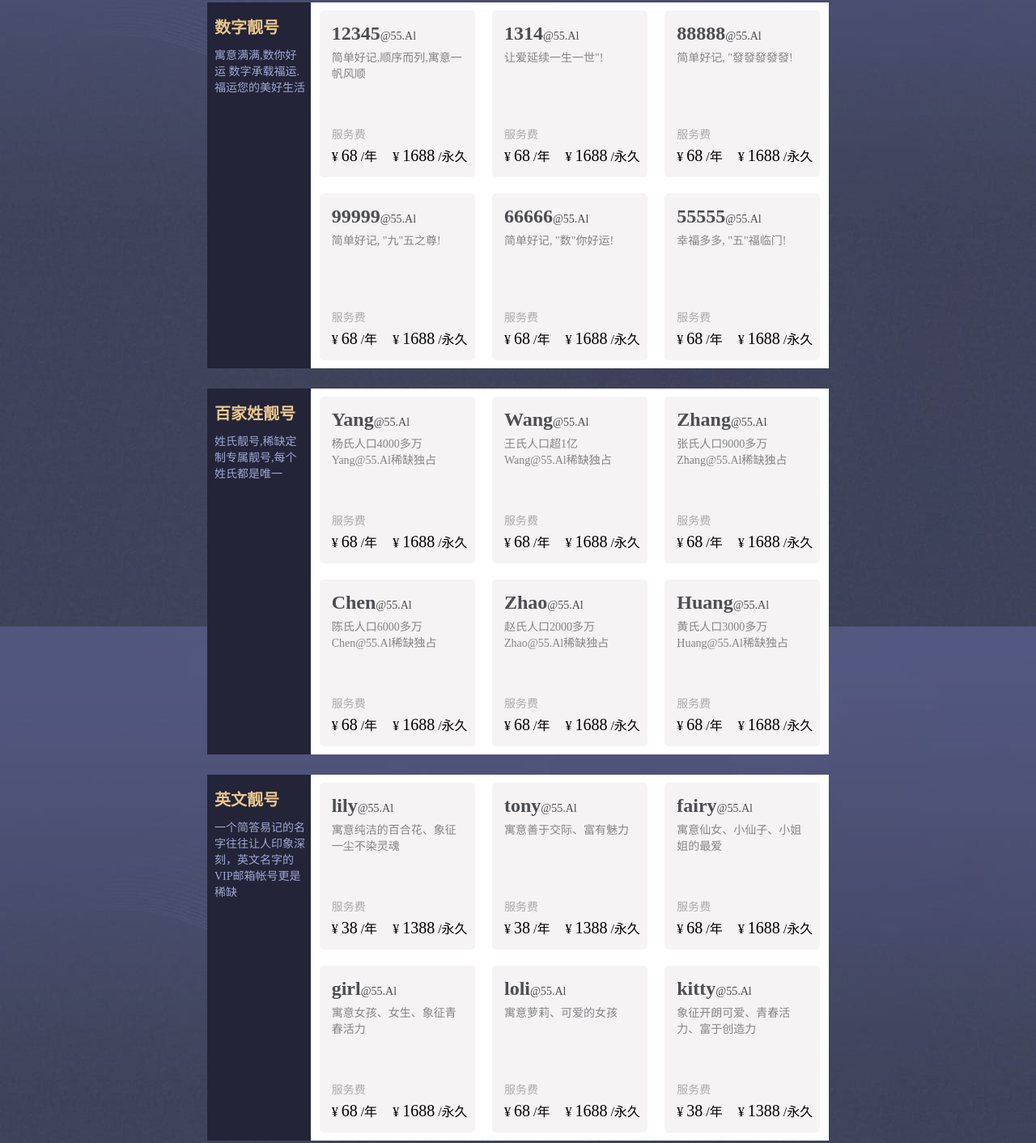
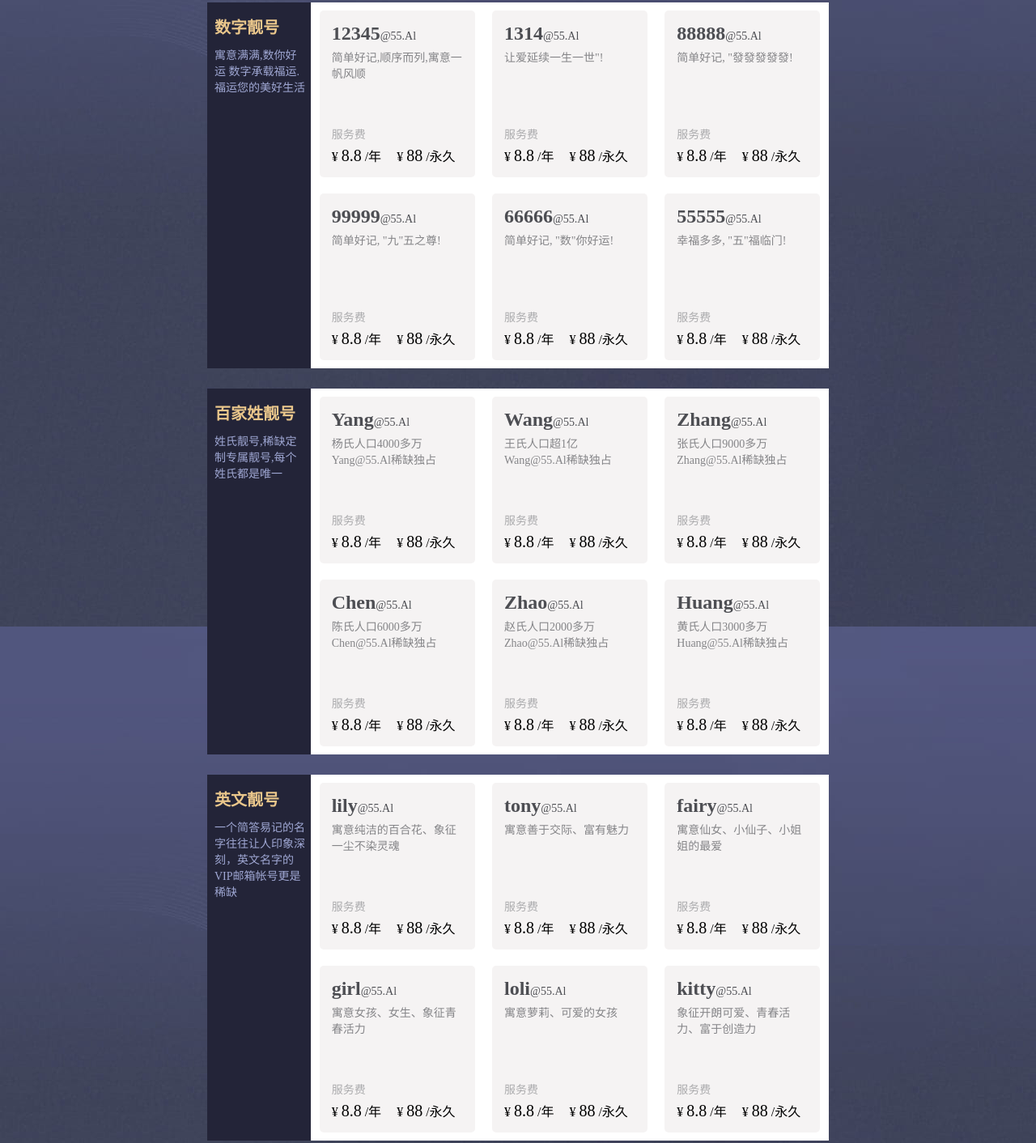
Before and after one commit to zxzicn/zxzicn.github.io, a plain HTML site: page index.html in a window 1280 px wide. Shown: the part 1386-2798 px from the top of the page at 81% size. Drawn offline with Linux system fonts and the light colour scheme.

Commit message:
Add files via upload

```diff
--- a/index.html
+++ b/index.html
@@ -65,9 +65,9 @@
                         </div>
                         <div class="liang-zhu-lie-k-money">
                             <span class="liang-zhu-lie-k-money-b">¥</span>
-                            <span class="liang-zhu-lie-k-money-je">88</span>
+                            <span class="liang-zhu-lie-k-money-je">18</span>
                             <span class="liang-zhu-lie-k-money-q">/年</span>
-                            <span class="liang-zhu-lie-k-money-je">1888</span>
+                            <span class="liang-zhu-lie-k-money-je">188</span>
                             <span class="liang-zhu-lie-k-money-q">/永久</span>
                         </div>
                         <div class="liang-zhu-lie-k-lx">服务费</div>
@@ -95,9 +95,9 @@
                         </div>
                         <div class="liang-zhu-lie-k-money">
                             <span class="liang-zhu-lie-k-money-b">¥</span>
-                            <span class="liang-zhu-lie-k-money-je">88</span>
+                            <span class="liang-zhu-lie-k-money-je">18</span>
                             <span class="liang-zhu-lie-k-money-q">/年</span>
-                            <span class="liang-zhu-lie-k-money-je">1688</span>
+                            <span class="liang-zhu-lie-k-money-je">188</span>
                             <span class="liang-zhu-lie-k-money-q">/永久</span>
                         </div>
                         <div class="liang-zhu-lie-k-lx">服务费</div>
@@ -125,9 +125,9 @@
                         </div>
                         <div class="liang-zhu-lie-k-money">
                             <span class="liang-zhu-lie-k-money-b">¥</span>
-                            <span class="liang-zhu-lie-k-money-je">88</span>
+                            <span class="liang-zhu-lie-k-money-je">18</span>
                             <span class="liang-zhu-lie-k-money-q">/年</span>
-                            <span class="liang-zhu-lie-k-money-je">1888</span>
+                            <span class="liang-zhu-lie-k-money-je">188</span>
                             <span class="liang-zhu-lie-k-money-q">/永久</span>
                         </div>
                         <div class="liang-zhu-lie-k-lx">服务费</div>
@@ -155,9 +155,9 @@
                         </div>
                         <div class="liang-zhu-lie-k-money">
                             <span class="liang-zhu-lie-k-money-b">¥</span>
-                            <span class="liang-zhu-lie-k-money-je">78</span>
+                            <span class="liang-zhu-lie-k-money-je">18</span>
                             <span class="liang-zhu-lie-k-money-q">/年</span>
-                            <span class="liang-zhu-lie-k-money-je">1788</span>
+                            <span class="liang-zhu-lie-k-money-je">188</span>
                             <span class="liang-zhu-lie-k-money-q">/永久</span>
                         </div>
                         <div class="liang-zhu-lie-k-lx">服务费</div>
@@ -185,9 +185,9 @@
                         </div>
                         <div class="liang-zhu-lie-k-money">
                             <span class="liang-zhu-lie-k-money-b">¥</span>
-                            <span class="liang-zhu-lie-k-money-je">68</span>
+                            <span class="liang-zhu-lie-k-money-je">18</span>
                             <span class="liang-zhu-lie-k-money-q">/年</span>
-                            <span class="liang-zhu-lie-k-money-je">1688</span>
+                            <span class="liang-zhu-lie-k-money-je">188</span>
                             <span class="liang-zhu-lie-k-money-q">/永久</span>
                         </div>
                         <div class="liang-zhu-lie-k-lx">服务费</div>
@@ -215,9 +215,9 @@
                         </div>
                         <div class="liang-zhu-lie-k-money">
                             <span class="liang-zhu-lie-k-money-b">¥</span>
-                            <span class="liang-zhu-lie-k-money-je">68</span>
+                            <span class="liang-zhu-lie-k-money-je">18</span>
                             <span class="liang-zhu-lie-k-money-q">/年</span>
-                            <span class="liang-zhu-lie-k-money-je">1688</span>
+                            <span class="liang-zhu-lie-k-money-je">188</span>
                             <span class="liang-zhu-lie-k-money-q">/永久</span>
                         </div>
                         <div class="liang-zhu-lie-k-lx">服务费</div>
@@ -246,9 +246,9 @@
                         </div>
                         <div class="liang-zhu-lie-k-money">
                             <span class="liang-zhu-lie-k-money-b">¥</span>
-                            <span class="liang-zhu-lie-k-money-je">68</span>
+                            <span class="liang-zhu-lie-k-money-je">18</span>
                             <span class="liang-zhu-lie-k-money-q">/年</span>
-                            <span class="liang-zhu-lie-k-money-je">1688</span>
+                            <span class="liang-zhu-lie-k-money-je">188</span>
                             <span class="liang-zhu-lie-k-money-q">/永久</span>
                         </div>
                         <div class="liang-zhu-lie-k-lx">服务费</div>
@@ -277,9 +277,9 @@
                         </div>
                         <div class="liang-zhu-lie-k-money">
                             <span class="liang-zhu-lie-k-money-b">¥</span>
-                            <span class="liang-zhu-lie-k-money-je">88</span>
+                            <span class="liang-zhu-lie-k-money-je">18</span>
                             <span class="liang-zhu-lie-k-money-q">/年</span>
-                            <span class="liang-zhu-lie-k-money-je">1888</span>
+                            <span class="liang-zhu-lie-k-money-je">188</span>
                             <span class="liang-zhu-lie-k-money-q">/永久</span>
                         </div>
                         <div class="liang-zhu-lie-k-lx">服务费</div>
@@ -308,9 +308,9 @@
                         </div>
                         <div class="liang-zhu-lie-k-money">
                             <span class="liang-zhu-lie-k-money-b">¥</span>
-                            <span class="liang-zhu-lie-k-money-je">78</span>
+                            <span class="liang-zhu-lie-k-money-je">18</span>
                             <span class="liang-zhu-lie-k-money-q">/年</span>
-                            <span class="liang-zhu-lie-k-money-je">1788</span>
+                            <span class="liang-zhu-lie-k-money-je">188</span>
                             <span class="liang-zhu-lie-k-money-q">/永久</span>
                         </div>
                         <div class="liang-zhu-lie-k-lx">服务费</div>
@@ -395,10 +395,10 @@
                             </div>
                             <div class="fl-b-right-lie-k-bt-money">
                                 <span class="fl-b-right-lie-k-bt-money-b">¥</span>
-                                <span class="fl-b-right-lie-k-bt-money-je">68</span>
+                                <span class="fl-b-right-lie-k-bt-money-je">8.8</span>
                                 <span class="fl-b-right-lie-k-bt-money-q">/年</span>
                                 <span class="fl-b-right-lie-k-bt-money-b">¥</span>
-                                <span class="fl-b-right-lie-k-bt-money-je">1688</span>
+                                <span class="fl-b-right-lie-k-bt-money-je">88</span>
                                 <span class="fl-b-right-lie-k-bt-money-q">/永久</span>
                             </div></a>
                         </div>
@@ -424,10 +424,10 @@
                             </div>
                             <div class="fl-b-right-lie-k-bt-money">
                                 <span class="fl-b-right-lie-k-bt-money-b">¥</span>
-                                <span class="fl-b-right-lie-k-bt-money-je">68</span>
+                                <span class="fl-b-right-lie-k-bt-money-je">8.8</span>
                                 <span class="fl-b-right-lie-k-bt-money-q">/年</span>
                                 <span class="fl-b-right-lie-k-bt-money-b">¥</span>
-                                <span class="fl-b-right-lie-k-bt-money-je">1688</span>
+                                <span class="fl-b-right-lie-k-bt-money-je">88</span>
                                 <span class="fl-b-right-lie-k-bt-money-q">/永久</span>
                             </div></a>
 
@@ -454,10 +454,10 @@
                             </div>
                             <div class="fl-b-right-lie-k-bt-money">
                                 <span class="fl-b-right-lie-k-bt-money-b">¥</span>
-                                <span class="fl-b-right-lie-k-bt-money-je">68</span>
+                                <span class="fl-b-right-lie-k-bt-money-je">8.8</span>
                                 <span class="fl-b-right-lie-k-bt-money-q">/年</span>
                                 <span class="fl-b-right-lie-k-bt-money-b">¥</span>
-                                <span class="fl-b-right-lie-k-bt-money-je">1688</span>
+                                <span class="fl-b-right-lie-k-bt-money-je">88</span>
                                 <span class="fl-b-right-lie-k-bt-money-q">/永久</span>
                             </div></a>
 
@@ -484,10 +484,10 @@
                             </div>
                             <div class="fl-b-right-lie-k-bt-money">
                                 <span class="fl-b-right-lie-k-bt-money-b">¥</span>
-                                <span class="fl-b-right-lie-k-bt-money-je">68</span>
+                                <span class="fl-b-right-lie-k-bt-money-je">8.8</span>
                                 <span class="fl-b-right-lie-k-bt-money-q">/年</span>
                                 <span class="fl-b-right-lie-k-bt-money-b">¥</span>
-                                <span class="fl-b-right-lie-k-bt-money-je">1688</span>
+                                <span class="fl-b-right-lie-k-bt-money-je">88</span>
                                 <span class="fl-b-right-lie-k-bt-money-q">/永久</span>
                             </div></a>
 
@@ -514,10 +514,10 @@
                             </div>
                             <div class="fl-b-right-lie-k-bt-money">
                                 <span class="fl-b-right-lie-k-bt-money-b">¥</span>
-                                <span class="fl-b-right-lie-k-bt-money-je">68</span>
+                                <span class="fl-b-right-lie-k-bt-money-je">8.8</span>
                                 <span class="fl-b-right-lie-k-bt-money-q">/年</span>
                                 <span class="fl-b-right-lie-k-bt-money-b">¥</span>
-                                <span class="fl-b-right-lie-k-bt-money-je">1688</span>
+                                <span class="fl-b-right-lie-k-bt-money-je">88</span>
                                 <span class="fl-b-right-lie-k-bt-money-q">/永久</span>
                             </div></a>
 
@@ -544,10 +544,10 @@
                             </div>
                             <div class="fl-b-right-lie-k-bt-money">
                                 <span class="fl-b-right-lie-k-bt-money-b">¥</span>
-                                <span class="fl-b-right-lie-k-bt-money-je">68</span>
+                                <span class="fl-b-right-lie-k-bt-money-je">8.8</span>
                                 <span class="fl-b-right-lie-k-bt-money-q">/年</span>
                                 <span class="fl-b-right-lie-k-bt-money-b">¥</span>
-                                <span class="fl-b-right-lie-k-bt-money-je">1688</span>
+                                <span class="fl-b-right-lie-k-bt-money-je">88</span>
                                 <span class="fl-b-right-lie-k-bt-money-q">/永久</span>
                             </div></a>
 
@@ -604,10 +604,10 @@
                             </div>
                             <div class="fl-b-right-lie-k-bt-money">
                                 <span class="fl-b-right-lie-k-bt-money-b">¥</span>
-                                <span class="fl-b-right-lie-k-bt-money-je">68</span>
+                                <span class="fl-b-right-lie-k-bt-money-je">8.8</span>
                                 <span class="fl-b-right-lie-k-bt-money-q">/年</span>
                                 <span class="fl-b-right-lie-k-bt-money-b">¥</span>
-                                <span class="fl-b-right-lie-k-bt-money-je">1688</span>
+                                <span class="fl-b-right-lie-k-bt-money-je">88</span>
                                 <span class="fl-b-right-lie-k-bt-money-q">/永久</span>
                             </div></a>
 
@@ -634,10 +634,10 @@
                             </div>
                             <div class="fl-b-right-lie-k-bt-money">
                                 <span class="fl-b-right-lie-k-bt-money-b">¥</span>
-                                <span class="fl-b-right-lie-k-bt-money-je">68</span>
+                                <span class="fl-b-right-lie-k-bt-money-je">8.8</span>
                                 <span class="fl-b-right-lie-k-bt-money-q">/年</span>
                                 <span class="fl-b-right-lie-k-bt-money-b">¥</span>
-                                <span class="fl-b-right-lie-k-bt-money-je">1688</span>
+                                <span class="fl-b-right-lie-k-bt-money-je">88</span>
                                 <span class="fl-b-right-lie-k-bt-money-q">/永久</span>
                             </div></a>
 
@@ -664,10 +664,10 @@
                             </div>
                             <div class="fl-b-right-lie-k-bt-money">
                                 <span class="fl-b-right-lie-k-bt-money-b">¥</span>
-                                <span class="fl-b-right-lie-k-bt-money-je">68</span>
+                                <span class="fl-b-right-lie-k-bt-money-je">8.8</span>
                                 <span class="fl-b-right-lie-k-bt-money-q">/年</span>
                                 <span class="fl-b-right-lie-k-bt-money-b">¥</span>
-                                <span class="fl-b-right-lie-k-bt-money-je">1688</span>
+                                <span class="fl-b-right-lie-k-bt-money-je">88</span>
                                 <span class="fl-b-right-lie-k-bt-money-q">/永久</span>
                             </div></a>
 
@@ -694,10 +694,10 @@
                             </div>
                             <div class="fl-b-right-lie-k-bt-money">
                                 <span class="fl-b-right-lie-k-bt-money-b">¥</span>
-                                <span class="fl-b-right-lie-k-bt-money-je">68</span>
+                                <span class="fl-b-right-lie-k-bt-money-je">8.8</span>
                                 <span class="fl-b-right-lie-k-bt-money-q">/年</span>
                                 <span class="fl-b-right-lie-k-bt-money-b">¥</span>
-                                <span class="fl-b-right-lie-k-bt-money-je">1688</span>
+                                <span class="fl-b-right-lie-k-bt-money-je">88</span>
                                 <span class="fl-b-right-lie-k-bt-money-q">/永久</span>
                             </div></a>
 
@@ -724,10 +724,10 @@
                             </div>
                             <div class="fl-b-right-lie-k-bt-money">
                                 <span class="fl-b-right-lie-k-bt-money-b">¥</span>
-                                <span class="fl-b-right-lie-k-bt-money-je">68</span>
+                                <span class="fl-b-right-lie-k-bt-money-je">8.8</span>
                                 <span class="fl-b-right-lie-k-bt-money-q">/年</span>
                                 <span class="fl-b-right-lie-k-bt-money-b">¥</span>
-                                <span class="fl-b-right-lie-k-bt-money-je">1688</span>
+                                <span class="fl-b-right-lie-k-bt-money-je">88</span>
                                 <span class="fl-b-right-lie-k-bt-money-q">/永久</span>
                             </div></a>
 
@@ -754,10 +754,10 @@
                             </div>
                             <div class="fl-b-right-lie-k-bt-money">
                                 <span class="fl-b-right-lie-k-bt-money-b">¥</span>
-                                <span class="fl-b-right-lie-k-bt-money-je">68</span>
+                                <span class="fl-b-right-lie-k-bt-money-je">8.8</span>
                                 <span class="fl-b-right-lie-k-bt-money-q">/年</span>
                                 <span class="fl-b-right-lie-k-bt-money-b">¥</span>
-                                <span class="fl-b-right-lie-k-bt-money-je">1688</span>
+                                <span class="fl-b-right-lie-k-bt-money-je">88</span>
                                 <span class="fl-b-right-lie-k-bt-money-q">/永久</span>
                             </div></a>
 
@@ -815,10 +815,10 @@
                             </div>
                             <div class="fl-b-right-lie-k-bt-money">
                                 <span class="fl-b-right-lie-k-bt-money-b">¥</span>
-                                <span class="fl-b-right-lie-k-bt-money-je">38</span>
+                                <span class="fl-b-right-lie-k-bt-money-je">8.8</span>
                                 <span class="fl-b-right-lie-k-bt-money-q">/年</span>
                                 <span class="fl-b-right-lie-k-bt-money-b">¥</span>
-                                <span class="fl-b-right-lie-k-bt-money-je">1388</span>
+                                <span class="fl-b-right-lie-k-bt-money-je">88</span>
                                 <span class="fl-b-right-lie-k-bt-money-q">/永久</span>
                             </div></a>
 
@@ -845,10 +845,10 @@
                             </div>
                             <div class="fl-b-right-lie-k-bt-money">
                                 <span class="fl-b-right-lie-k-bt-money-b">¥</span>
-                                <span class="fl-b-right-lie-k-bt-money-je">38</span>
+                                <span class="fl-b-right-lie-k-bt-money-je">8.8</span>
                                 <span class="fl-b-right-lie-k-bt-money-q">/年</span>
                                 <span class="fl-b-right-lie-k-bt-money-b">¥</span>
-                                <span class="fl-b-right-lie-k-bt-money-je">1388</span>
+                                <span class="fl-b-right-lie-k-bt-money-je">88</span>
                                 <span class="fl-b-right-lie-k-bt-money-q">/永久</span>
                             </div></a>
 
@@ -875,10 +875,10 @@
                             </div>
                             <div class="fl-b-right-lie-k-bt-money">
                                 <span class="fl-b-right-lie-k-bt-money-b">¥</span>
-                                <span class="fl-b-right-lie-k-bt-money-je">68</span>
+                                <span class="fl-b-right-lie-k-bt-money-je">8.8</span>
                                 <span class="fl-b-right-lie-k-bt-money-q">/年</span>
                                 <span class="fl-b-right-lie-k-bt-money-b">¥</span>
-                                <span class="fl-b-right-lie-k-bt-money-je">1688</span>
+                                <span class="fl-b-right-lie-k-bt-money-je">88</span>
                                 <span class="fl-b-right-lie-k-bt-money-q">/永久</span>
                             </div></a>
 
@@ -905,10 +905,10 @@
                             </div>
                             <div class="fl-b-right-lie-k-bt-money">
                                 <span class="fl-b-right-lie-k-bt-money-b">¥</span>
-                                <span class="fl-b-right-lie-k-bt-money-je">68</span>
+                                <span class="fl-b-right-lie-k-bt-money-je">8.8</span>
                                 <span class="fl-b-right-lie-k-bt-money-q">/年</span>
                                 <span class="fl-b-right-lie-k-bt-money-b">¥</span>
-                                <span class="fl-b-right-lie-k-bt-money-je">1688</span>
+                                <span class="fl-b-right-lie-k-bt-money-je">88</span>
                                 <span class="fl-b-right-lie-k-bt-money-q">/永久</span>
                             </div></a>
 
@@ -935,10 +935,10 @@
                             </div>
                             <div class="fl-b-right-lie-k-bt-money">
                                 <span class="fl-b-right-lie-k-bt-money-b">¥</span>
-                                <span class="fl-b-right-lie-k-bt-money-je">68</span>
+                                <span class="fl-b-right-lie-k-bt-money-je">8.8</span>
                                 <span class="fl-b-right-lie-k-bt-money-q">/年</span>
                                 <span class="fl-b-right-lie-k-bt-money-b">¥</span>
-                                <span class="fl-b-right-lie-k-bt-money-je">1688</span>
+                                <span class="fl-b-right-lie-k-bt-money-je">88</span>
                                 <span class="fl-b-right-lie-k-bt-money-q">/永久</span>
                             </div></a>
 
@@ -965,10 +965,10 @@
                             </div>
                             <div class="fl-b-right-lie-k-bt-money">
                                 <span class="fl-b-right-lie-k-bt-money-b">¥</span>
-                                <span class="fl-b-right-lie-k-bt-money-je">38</span>
+                                <span class="fl-b-right-lie-k-bt-money-je">8.8</span>
                                 <span class="fl-b-right-lie-k-bt-money-q">/年</span>
                                 <span class="fl-b-right-lie-k-bt-money-b">¥</span>
-                                <span class="fl-b-right-lie-k-bt-money-je">1388</span>
+                                <span class="fl-b-right-lie-k-bt-money-je">88</span>
                                 <span class="fl-b-right-lie-k-bt-money-q">/永久</span>
                             </div></a>
 
@@ -1032,7 +1032,7 @@
                                     <p class="vip-k-right-lie-k-h-w2">生日即账号,您的独家纪念日</p>
                                 </div>
                                 <div class="vip-k-right-lie-k-h">
-                                    <p class="vip-k-right-lie-k-h-w3"><b><span>¥</span>58/年</b></p>
+                                    <p class="vip-k-right-lie-k-h-w3"><b><span>¥</span>88/永久</b></p>
                                 </div>
                             </div>
                         </a>
@@ -1050,7 +1050,7 @@
                                     <p class="vip-k-right-lie-k-h-w2">车牌号即邮箱号,一号伴一生</p>
                                 </div>
                                 <div class="vip-k-right-lie-k-h">
-                                    <p class="vip-k-right-lie-k-h-w3"><b><span>¥</span>38/年</b></p>
+                                    <p class="vip-k-right-lie-k-h-w3"><b><span>¥</span>68/永久</b></p>
                                 </div>
                             </div>
                         </a>
```
